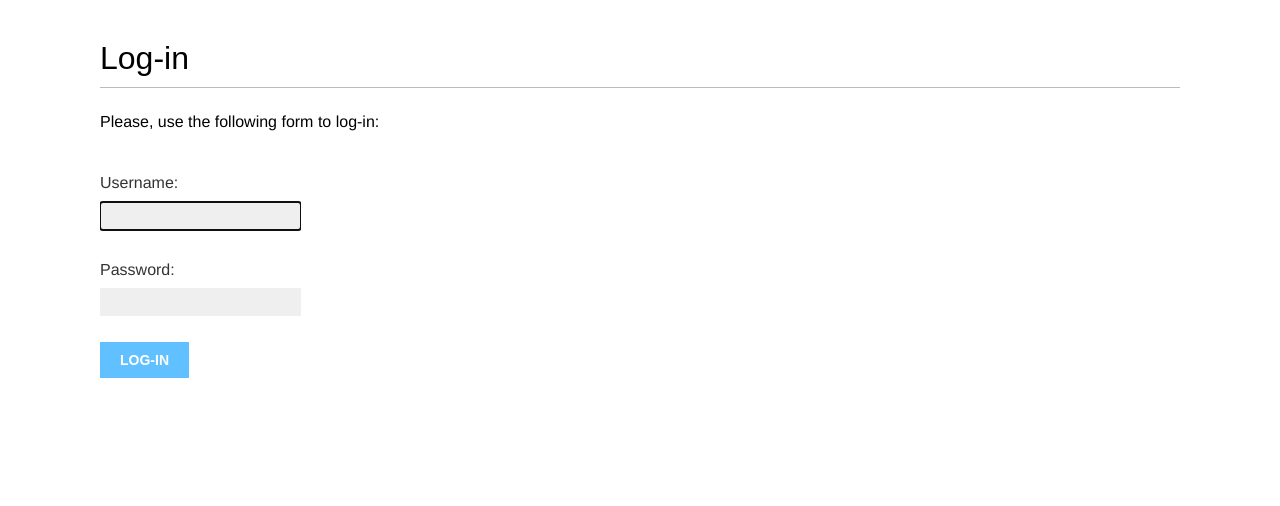
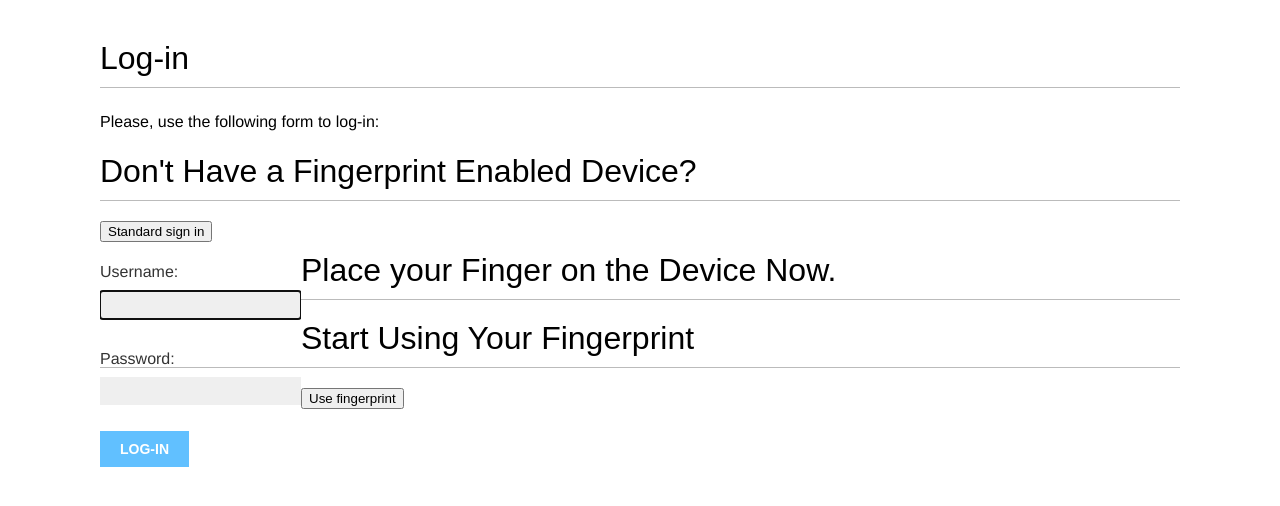
Before and after one commit to IWANDETO/LFA, a Django app: page /account/login/ in a window 1280 px wide. Shown: the part 47-553 px from the top of the page. Run offline with Django 4.2, Linux system fonts and the light colour scheme; some web fonts are replaced.

Commit message:
Modified Login Page, added Fingerprint login option without the styling

```diff
--- a/lfa/account/templates/account/login.html
+++ b/lfa/account/templates/account/login.html
@@ -1,4 +1,4 @@
-{% extends "base.html" %}
+<!-- {% extends "base.html" %}
 
 {% block title %}Log-in{% endblock %}
 
@@ -10,4 +10,4 @@
         {% csrf_token %}
         <p><input type="submit" value="Log in"></p>
     </form>
-{% endblock %}
+{% endblock %} -->
--- a/lfa/account/templates/registration/login.html
+++ b/lfa/account/templates/registration/login.html
@@ -12,6 +12,17 @@
     {% else %}
         <p>Please, use the following form to log-in:</p>
     {% endif %}
+    <div class="v-center-wrap">
+        <div class="v-center-stuff">
+
+          <div class="sign-in v-center-wrap" data-finger="false">
+            <div class="v-center-stuff half">
+              <div class="caption">
+                <h1 class="fade">Don't Have a Fingerprint Enabled Device?</h1>
+                <span class="fade">
+                  <button class="btn btn--green_reverse toggle-finger">Standard sign in</button>
+                </span>
+              </div>
               <div class="login-form">
                 <form action="{% url 'login' %}" method="post">
                     {{ form.as_p }}
@@ -20,4 +31,21 @@
                     <p><input type="submit" value="Log-in"></p>
                 </form>
             </div>
+
+            </div>
+            <div class="v-center-stuff half">
+              <h1 class="fade msg">Place your Finger on the Device Now.</h1>
+              <div class="caption-finger">
+                 <h1 class="fade">Start Using Your Fingerprint</h1>
+                 <span class="fingerprint"></span>
+                 <span class="fade">
+                   <button class="btn btn--white toggle-finger">Use fingerprint</button>
+                 </span>
+              </div>
+            </div>
+
+          </div>
+
+        </div>
+      </div>
 {% endblock %}
```
Also changed, not shown: lfa/db.sqlite3. Lines whose indentation alone changed are shown as unchanged.
